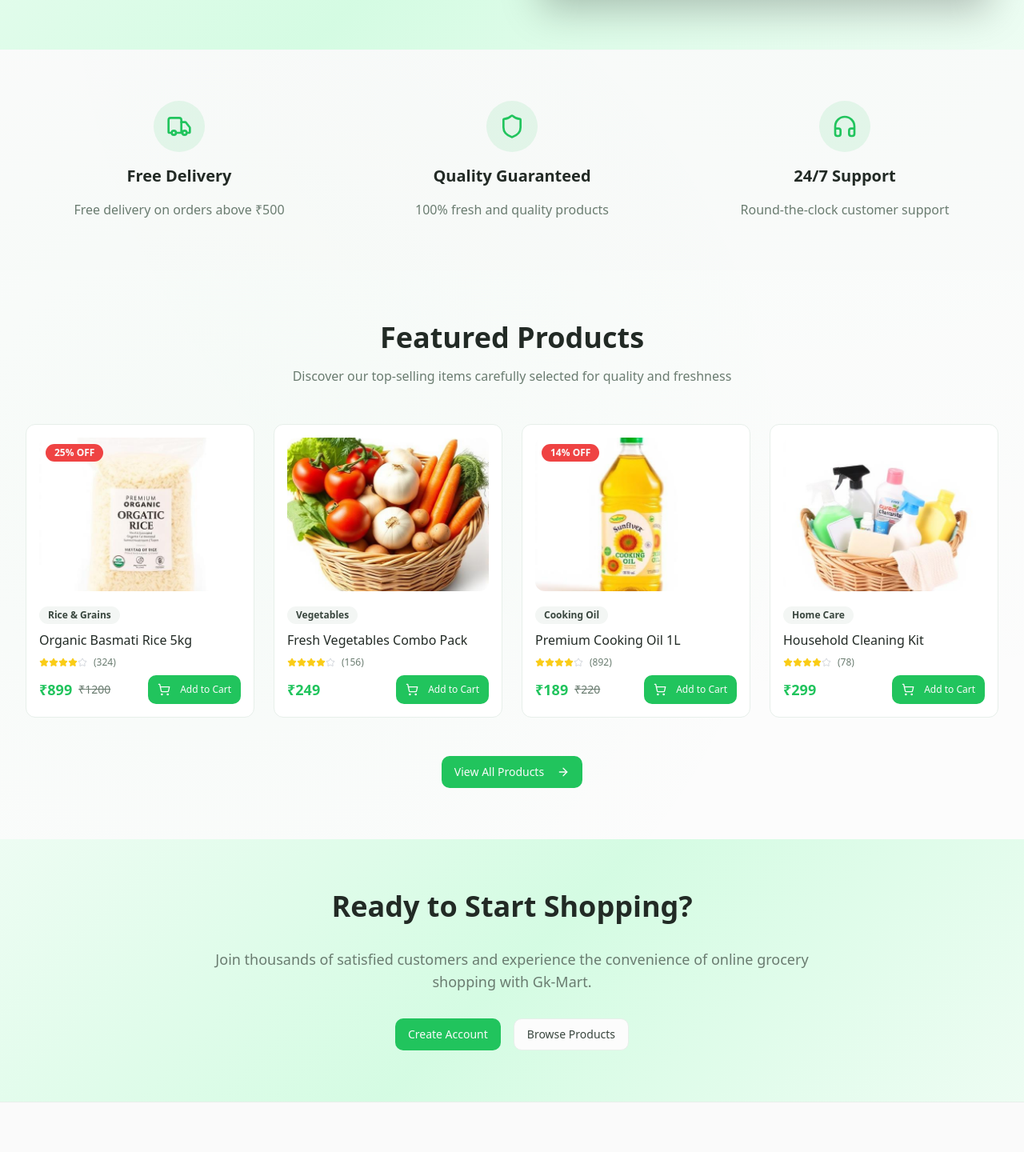
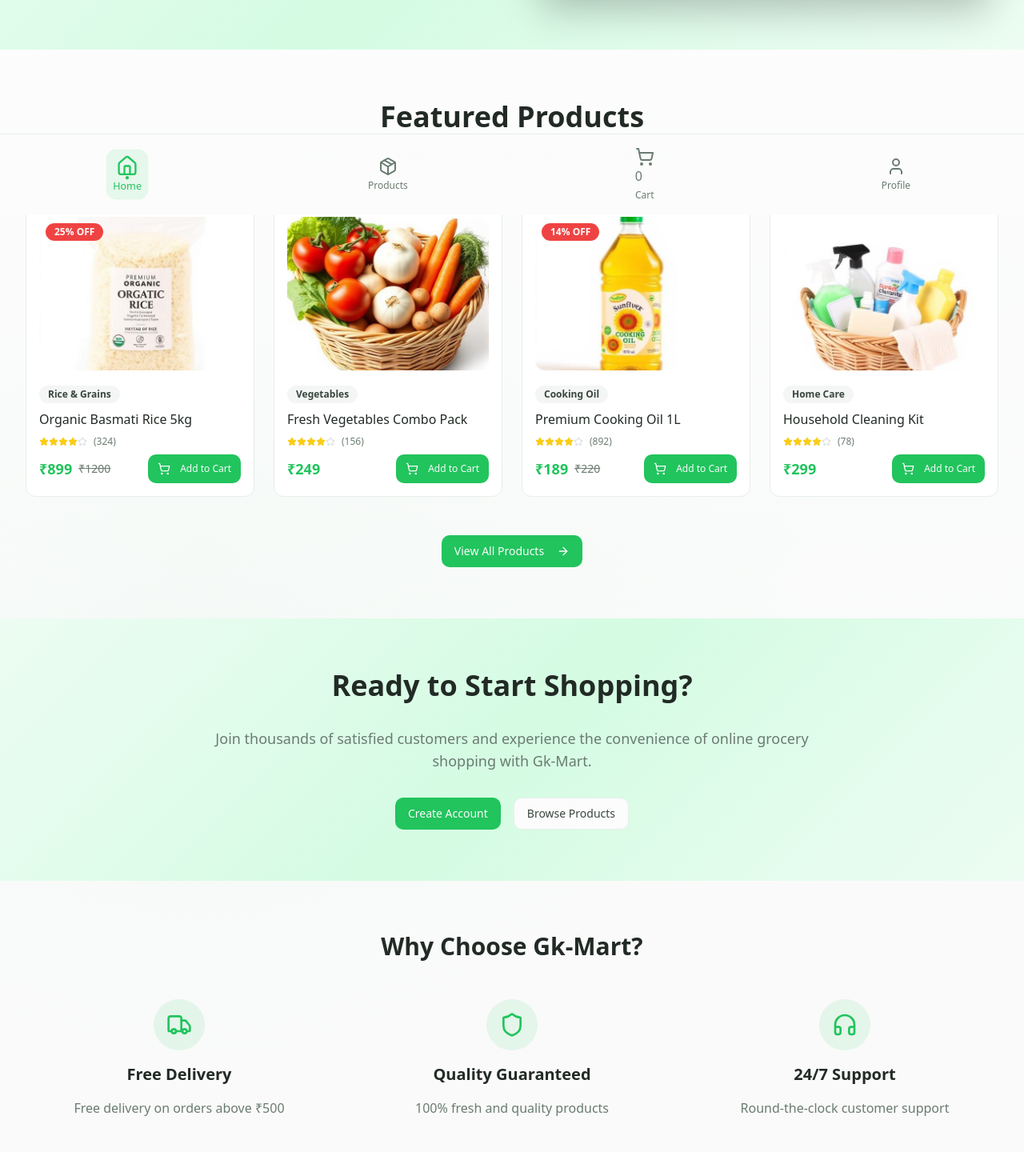
Before and after one commit to Ganesh0656/gk-mart-fresh-basket, a React (Vite) app: page / in a window 1280 px wide. Shown: the part 532-1972 px from the top of the page at 80% size. Built offline with nearby package versions, Linux system fonts and the light colour scheme.

Commit message:
Add navigation bar and transitions
Implement a new bottom navigation bar with icons for home, products, cart, and profile. Add smooth transition effects throughout the page and reorder content to prioritize products, moving service notices to the bottom.

```diff
--- /dev/null
+++ b/src/components/NavigationBar.tsx
@@ -0,0 +1,68 @@
+import { useState } from "react";
+import { Link, useLocation } from "react-router-dom";
+import { Home, Package, ShoppingCart, User } from "lucide-react";
+import { useCart } from "@/context/CartContext";
+
+const NavigationBar = () => {
+  const location = useLocation();
+  const { cartCount } = useCart();
+
+  const navItems = [
+    { path: "/", icon: Home, label: "Home" },
+    { path: "/products", icon: Package, label: "Products" },
+    { path: "/cart", icon: ShoppingCart, label: "Cart", badge: cartCount },
+    { path: "/profile", icon: User, label: "Profile" },
+  ];
+
+  const isActive = (path: string) => {
+    return location.pathname === path;
+  };
+
+  return (
+    <nav className="fixed bottom-0 left-0 right-0 z-50 bg-background/95 backdrop-blur-md border-t border-border">
+      <div className="container-width">
+        <div className="flex justify-around items-center py-2">
+          {navItems.map((item) => {
+            const Icon = item.icon;
+            const active = isActive(item.path);
+
+            return (
+              <Link
+                key={item.path}
+                to={item.path}
+                className={`relative flex flex-col items-center space-y-1 p-2 rounded-xl transition-all duration-300 group ${
+                  active
+                    ? "text-primary bg-primary/10 transform scale-105"
+                    : "text-muted-foreground hover:text-primary hover:bg-primary/5"
+                }`}
+              >
+                <div className="relative">
+                  <Icon
+                    className={`w-6 h-6 transition-transform duration-300 ${
+                      active ? "scale-110" : "group-hover:scale-110"
+                    }`}
+                  />
+                  {item.badge && item.badge > 0 && (
+                    <span className="absolute -top-2 -right-2 bg-red-500 text-white rounded-full w-5 h-5 text-xs flex items-center justify-center animate-scale-in">
+                      {item.badge}
+                    </span>
+                  )}
+                  {active && (
+                    <div className="absolute -bottom-1 left-1/2 transform -translate-x-1/2 w-1 h-1 bg-primary rounded-full animate-scale-in"></div>
+                  )}
+                </div>
+                <span className={`text-xs transition-all duration-300 ${
+                  active ? "font-medium" : "font-normal"
+                }`}>
+                  {item.label}
+                </span>
+              </Link>
+            );
+          })}
+        </div>
+      </div>
+    </nav>
+  );
+};
+
+export default NavigationBar;
--- a/src/pages/Index.tsx
+++ b/src/pages/Index.tsx
@@ -4,6 +4,7 @@ import { ArrowRight, Truck, Shield, Headphones, Star } from "lucide-react";
 import { Button } from "@/components/ui/button";
 import Header from "@/components/Header";
 import Footer from "@/components/Footer";
+import NavigationBar from "@/components/NavigationBar";
 import ProductCard from "@/components/ProductCard";
 import basmatiRice from "@/assets/basmati-rice.jpg";
 import vegetablesCombo from "@/assets/vegetables-combo.jpg";
@@ -75,7 +76,7 @@ const Index = () => {
   ];
 
   return (
-    <div className="min-h-screen">
+    <div className="min-h-screen pb-20">
       <Header />
 
       {/* Hero Section */}
@@ -84,11 +85,11 @@ const Index = () => {
           <div className="grid grid-cols-1 lg:grid-cols-2 gap-12 items-center">
             <div className="space-y-8 animate-fade-in">
               <div className="space-y-4">
-                <h1 className="text-4xl md:text-6xl font-bold text-foreground leading-tight">
+                <h1 className="text-4xl md:text-6xl font-bold text-foreground leading-tight transition-all duration-700 hover:scale-105">
                   Fresh Groceries
                   <span className="text-gradient block">Delivered Daily</span>
                 </h1>
-                <p className="text-lg text-muted-foreground max-w-md">
+                <p className="text-lg text-muted-foreground max-w-md transition-all duration-500 hover:text-foreground">
                   Shop from our wide selection of fresh products, cooking essentials,
                   and household items. Quality guaranteed, delivered fresh to your doorstep.
                 </p>
@@ -96,78 +97,65 @@ const Index = () => {
 
               <div className="flex flex-col sm:flex-row gap-4">
                 <Link to="/products">
-                  <Button className="btn-primary group">
+                  <Button className="btn-primary group transform transition-all duration-300 hover:scale-105 hover:shadow-lg">
                     Shop Now
-                    <ArrowRight className="w-4 h-4 ml-2 group-hover:translate-x-1 transition-transform" />
+                    <ArrowRight className="w-4 h-4 ml-2 group-hover:translate-x-1 transition-transform duration-300" />
                   </Button>
                 </Link>
-                <Button variant="outline" className="btn-secondary">
+                <Button variant="outline" className="btn-secondary transform transition-all duration-300 hover:scale-105">
                   View Categories
                 </Button>
               </div>
 
               <div className="flex items-center space-x-6 text-sm text-muted-foreground">
-                <div className="flex items-center space-x-2">
+                <div className="flex items-center space-x-2 group">
                   <div className="flex -space-x-2">
-                    <div className="w-8 h-8 bg-primary/20 rounded-full border-2 border-white"></div>
-                    <div className="w-8 h-8 bg-primary/30 rounded-full border-2 border-white"></div>
-                    <div className="w-8 h-8 bg-primary/40 rounded-full border-2 border-white"></div>
+                    <div className="w-8 h-8 bg-primary/20 rounded-full border-2 border-white transition-transform duration-300 group-hover:scale-110"></div>
+                    <div className="w-8 h-8 bg-primary/30 rounded-full border-2 border-white transition-transform duration-300 group-hover:scale-110" style={{animationDelay: '0.1s'}}></div>
+                    <div className="w-8 h-8 bg-primary/40 rounded-full border-2 border-white transition-transform duration-300 group-hover:scale-110" style={{animationDelay: '0.2s'}}></div>
                   </div>
-                  <span>5000+ Happy Customers</span>
+                  <span className="transition-colors duration-300 group-hover:text-foreground">5000+ Happy Customers</span>
                 </div>
-                <div className="flex items-center space-x-1">
-                  <Star className="w-4 h-4 fill-yellow-400 text-yellow-400" />
-                  <span className="font-medium">4.8/5 Rating</span>
+                <div className="flex items-center space-x-1 group">
+                  <Star className="w-4 h-4 fill-yellow-400 text-yellow-400 transition-transform duration-300 group-hover:scale-110" />
+                  <span className="font-medium transition-colors duration-300 group-hover:text-foreground">4.8/5 Rating</span>
                 </div>
               </div>
             </div>
 
             <div className="relative animate-scale-in">
-              <div className="relative">
+              <div className="relative group">
                 <img
                   src={heroGrocery}
                   alt="Fresh groceries"
-                  className="w-full h-96 object-cover rounded-2xl shadow-2xl"
+                  className="w-full h-96 object-cover rounded-2xl shadow-2xl transition-all duration-500 group-hover:scale-105 group-hover:shadow-3xl"
                 />
-                <div className="absolute inset-0 bg-gradient-to-t from-primary/20 to-transparent rounded-2xl"></div>
+                <div className="absolute inset-0 bg-gradient-to-t from-primary/20 to-transparent rounded-2xl transition-opacity duration-500 group-hover:opacity-75"></div>
               </div>
             </div>
           </div>
         </div>
       </section>
 
-      {/* Features Section */}
-      <section className="section-padding bg-muted/30">
-        <div className="container-width">
-          <div className="grid grid-cols-1 md:grid-cols-3 gap-8">
-            {features.map((feature, index) => (
-              <div key={index} className="text-center space-y-4 animate-fade-in" style={{animationDelay: `${index * 0.1}s`}}>
-                <div className="w-16 h-16 bg-primary/10 rounded-full flex items-center justify-center mx-auto">
-                  {feature.icon}
-                </div>
-                <h3 className="text-xl font-semibold text-foreground">{feature.title}</h3>
-                <p className="text-muted-foreground">{feature.description}</p>
-              </div>
-            ))}
-          </div>
-        </div>
-      </section>
-
-      {/* Featured Products Section */}
-      <section className="section-padding">
+      {/* Featured Products Section - MOVED UP */}
+      <section className="section-padding bg-gradient-to-b from-background to-muted/20">
         <div className="container-width">
           <div className="text-center space-y-4 mb-12">
-            <h2 className="text-3xl md:text-4xl font-bold text-foreground">
+            <h2 className="text-3xl md:text-4xl font-bold text-foreground transition-all duration-500 hover:scale-105">
               Featured Products
             </h2>
-            <p className="text-muted-foreground max-w-2xl mx-auto">
+            <p className="text-muted-foreground max-w-2xl mx-auto transition-all duration-500 hover:text-foreground">
               Discover our top-selling items carefully selected for quality and freshness
             </p>
           </div>
 
           <div className="grid grid-cols-1 sm:grid-cols-2 lg:grid-cols-4 gap-6">
             {featuredProducts.map((product, index) => (
-              <div key={product.id} className="animate-fade-in" style={{animationDelay: `${index * 0.1}s`}}>
+              <div
+                key={product.id}
+                className="animate-fade-in transform transition-all duration-500 hover:scale-105 hover:-translate-y-2"
+                style={{animationDelay: `${index * 0.15}s`}}
+              >
                 <ProductCard {...product} />
               </div>
             ))}
@@ -175,9 +163,9 @@ const Index = () => {
 
           <div className="text-center mt-12">
             <Link to="/products">
-              <Button className="btn-primary group">
+              <Button className="btn-primary group transform transition-all duration-300 hover:scale-105 hover:shadow-lg">
                 View All Products
-                <ArrowRight className="w-4 h-4 ml-2 group-hover:translate-x-1 transition-transform" />
+                <ArrowRight className="w-4 h-4 ml-2 group-hover:translate-x-1 transition-transform duration-300" />
               </Button>
             </Link>
           </div>
@@ -188,26 +176,53 @@ const Index = () => {
       <section className="hero-gradient section-padding">
         <div className="container-width text-center">
           <div className="max-w-3xl mx-auto space-y-8">
-            <h2 className="text-3xl md:text-4xl font-bold text-foreground">
+            <h2 className="text-3xl md:text-4xl font-bold text-foreground transition-all duration-500 hover:scale-105">
               Ready to Start Shopping?
             </h2>
-            <p className="text-lg text-muted-foreground">
+            <p className="text-lg text-muted-foreground transition-all duration-500 hover:text-foreground">
               Join thousands of satisfied customers and experience the convenience
               of online grocery shopping with Gk-Mart.
             </p>
             <div className="flex flex-col sm:flex-row gap-4 justify-center">
               <Link to="/login">
-                <Button className="btn-primary">Create Account</Button>
+                <Button className="btn-primary transform transition-all duration-300 hover:scale-105 hover:shadow-lg">Create Account</Button>
               </Link>
               <Link to="/products">
-                <Button variant="outline" className="btn-secondary">Browse Products</Button>
+                <Button variant="outline" className="btn-secondary transform transition-all duration-300 hover:scale-105">Browse Products</Button>
               </Link>
             </div>
           </div>
         </div>
       </section>
 
+      {/* Features Section - MOVED TO BOTTOM */}
+      <section className="section-padding bg-muted/30">
+        <div className="container-width">
+          <div className="text-center space-y-4 mb-12">
+            <h2 className="text-2xl md:text-3xl font-bold text-foreground transition-all duration-500 hover:scale-105">
+              Why Choose Gk-Mart?
+            </h2>
+          </div>
+          <div className="grid grid-cols-1 md:grid-cols-3 gap-8">
+            {features.map((feature, index) => (
+              <div
+                key={index}
+                className="text-center space-y-4 animate-fade-in group transform transition-all duration-500 hover:scale-105 hover:-translate-y-2"
+                style={{animationDelay: `${index * 0.2}s`}}
+              >
+                <div className="w-16 h-16 bg-primary/10 rounded-full flex items-center justify-center mx-auto transition-all duration-300 group-hover:bg-primary/20 group-hover:scale-110">
+                  {feature.icon}
+                </div>
+                <h3 className="text-xl font-semibold text-foreground transition-colors duration-300 group-hover:text-primary">{feature.title}</h3>
+                <p className="text-muted-foreground transition-colors duration-300 group-hover:text-foreground">{feature.description}</p>
+              </div>
+            ))}
+          </div>
+        </div>
+      </section>
+
       <Footer />
+      <NavigationBar />
     </div>
   );
 };
```
Also changed, not shown: src/pages/Cart.tsx (+37 -30 lines), src/pages/Products.tsx (+15 -11 lines).
